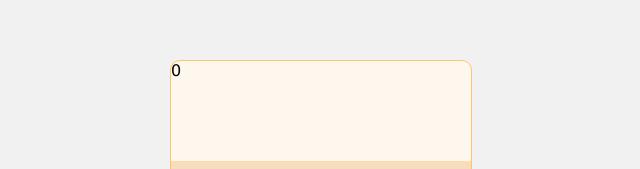
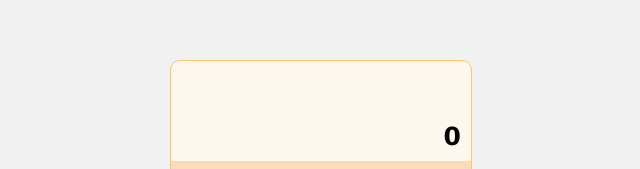
Before and after one commit to rezio3/calculator-typescript, a plain HTML site: page index.html in a window 1280 px wide. Shown: the part 148-317 px from the top of the page, 319-959 px from the left. Drawn offline with Linux system fonts and the light colour scheme.

Commit message:
style result-span

```diff
--- a/style.scss
+++ b/style.scss
@@ -20,6 +20,14 @@ body {
 		width: 100%;
 		height: 100px;
 		border-bottom: 1px solid rgb(255, 221, 171);
+		display: flex;
+		justify-content: flex-end;
+		align-items: flex-end;
+		.result-span {
+			font-size: 25px;
+			font-weight: bold;
+			padding: 10px;
+		}
 	}
 
 	.buttons-container {
```
Also changed, not shown: css/style.css.
